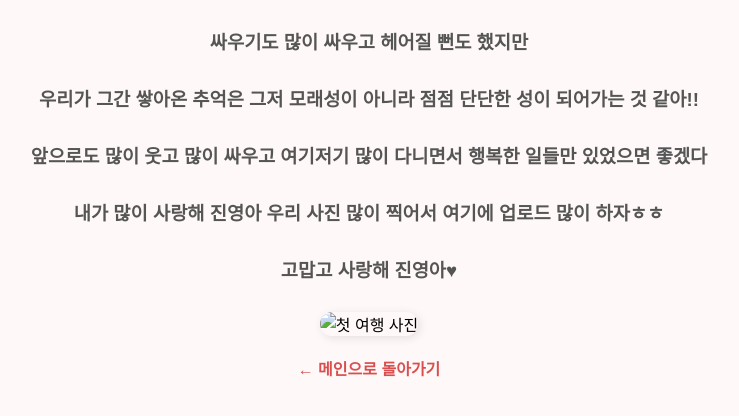
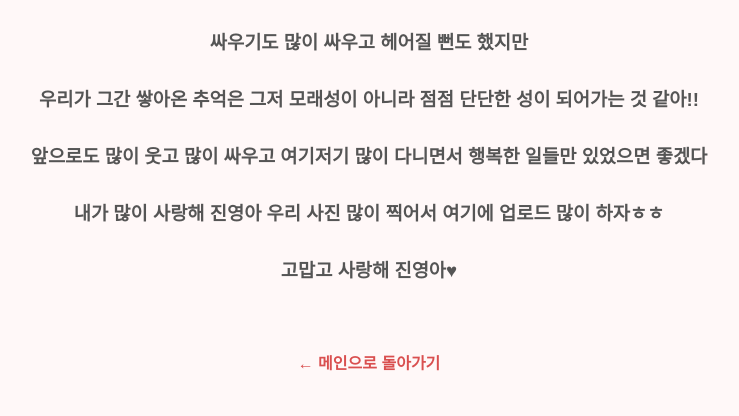
Before and after one commit to siho-kim/index, a plain HTML site: page 진영아.html in a window 1280 px wide. Shown: the part 144-560 px from the top of the page, without its empty margins (271-1010 px from the left). Drawn offline with Linux system fonts and the light colour scheme.

Commit message:
진영아.html

```diff
--- a/진영아.html
+++ b/진영아.html
@@ -41,7 +41,7 @@
         <p>앞으로도 많이 웃고 많이 싸우고 여기저기 많이 다니면서 행복한 일들만 있었으면 좋겠다</p>
         <p>내가 많이 사랑해 진영아 우리 사진 많이 찍어서 여기에 업로드 많이 하자ㅎㅎ</p>
         <p>고맙고 사랑해 진영아♥</p></h3>
-  <img src="your-photo1.jpg" alt="첫 여행 사진">
+
 
   <br>
   <a href="index.html">← 메인으로 돌아가기</a>
```
